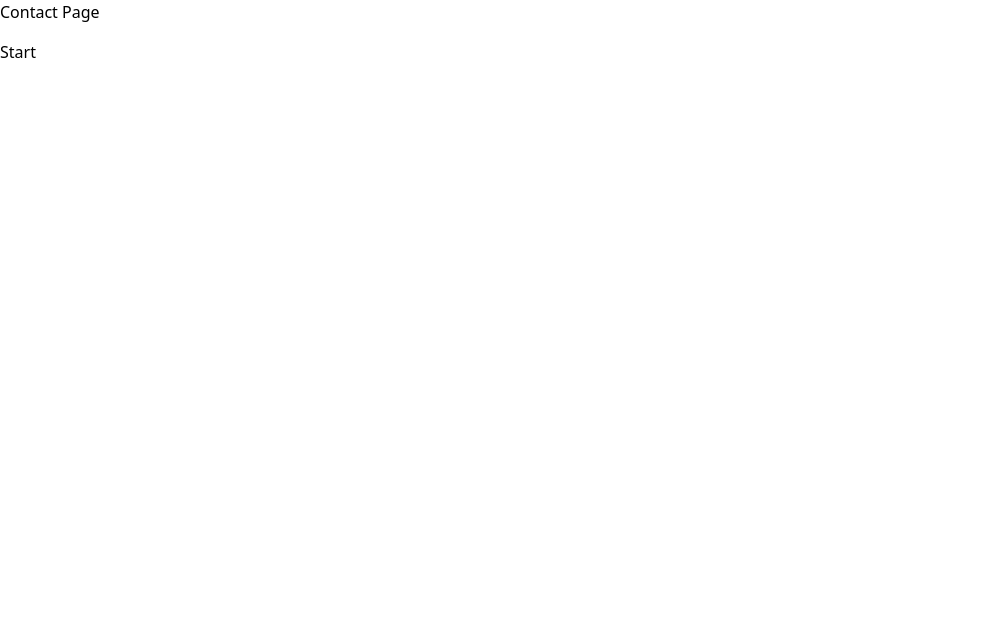
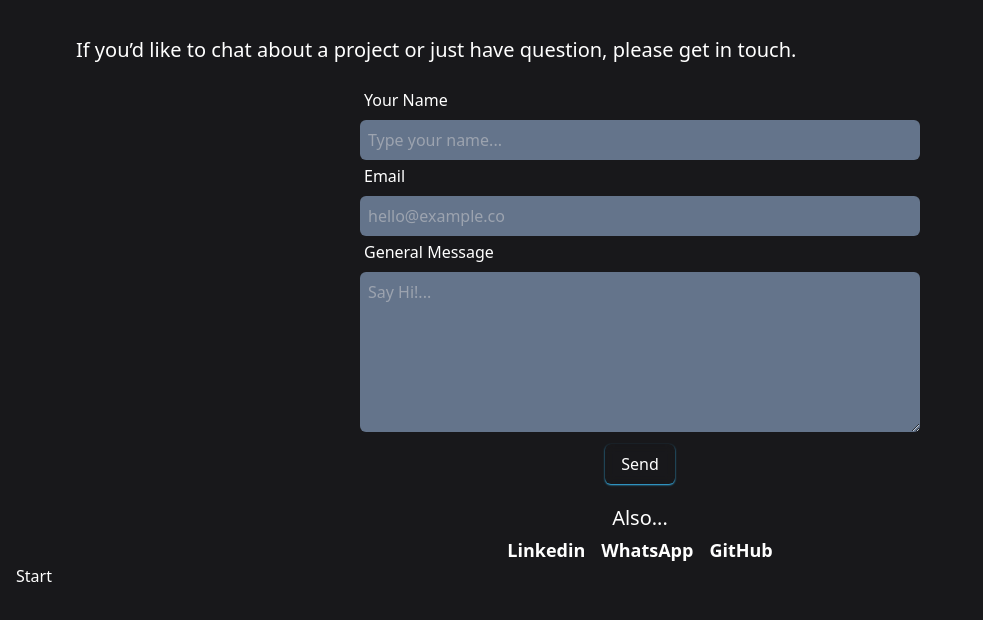
Before and after one commit to LuisEnrique25/portfolio, a React (Vite) app: page /contact in a window 1280 px wide. Shown: the top 620 px of the page, without its empty margins (0-983 px from the left). Built offline with nearby package versions, Linux system fonts and the light colour scheme.

Commit message:
Maquetacion y estilos agregados, faltaria el btn de navegacion

```diff
--- a/src/pages/Contact.jsx
+++ b/src/pages/Contact.jsx
@@ -1,15 +1,76 @@
 import React from 'react'
+import { useForm } from 'react-hook-form'
 import { useSelector } from 'react-redux'
-import { NavLink } from 'react-router-dom'
+import { Link, NavLink } from 'react-router-dom'
 
 const Contact = () => {
   const currentPage = useSelector(store => store.currentPage)
+  const {register, reset, handleSubmit, formState: {errors}} = useForm()
+
+  const onSubmit = () =>{
+
+  }
 
   return (
-    <section>
-      <h1>Contact Page</h1>
-      <h2 className=' p-2 text-blue-800'>{currentPage}</h2>
-      <NavLink to="/">Start</NavLink>
+    <section className='bg-zinc-900 text-white min-h-screen p-4 scroll-smooth'>
+    <section className='max-w-6xl m-auto'>
+      <h2 className='p-2 text-3xl text-[#00bdff] tracking-widest select-none '>{currentPage}</h2>
+      <p className='p-3 pt-1 text-start text-lg sm:text-xl'>If you’d like to chat about a project or just have question, please get in touch.</p>
+      <section className='w-full '>
+
+
+        <form action="" onSubmit={handleSubmit(onSubmit)} className='p-2 max-w-xl m-auto'>
+          {/**NAME */ }
+          <div className='grid gap-1'>
+            <label htmlFor="name" className='p-1'>Your Name</label>
+            <input id='name' placeholder='Type your name...' type="text" className='p-2 rounded-md overflow-hidden outline-none bg-slate-500' {...register("name",
+            {required: "This field is required",
+            maxLength:{
+              value: 30,
+              message: "The text is very long! No more than 30 characters!"
+            }
+          })} />
+          {errors.name && <p className='text-sm text-red-400 text-center'>{errors.name.message}</p>}
+          </div>
+
+          {/**EMAIL */ }
+          <div className='grid gap-1'>
+            <label htmlFor="email" className='p-1'>Email</label>
+            <input id='email' type="email" placeholder='hello@example.co' className='p-2 rounded-md overflow-hidden outline-none bg-slate-500' {...register("email",
+            {required: "This field is required",
+            pattern:{
+              value : /^[a-zA-Z0-9.!#$%&'*+/=?^_`{|}~-]+@[a-zA-Z0-9-]+\.[a-zA-Z0-9-.]+$/,
+              message: "The format is not valid!"
+            }})} />
+            {errors.email && <p className='text-sm text-red-400 text-center'>{errors.email.message}</p>}
+          </div>
+
+          {/**MESSAGE */ }
+          <div className='grid gap-1'>
+            <label htmlFor="message" className='p-1'>General Message</label>
+            <textarea name="message" id="message"  rows="6" placeholder='Say Hi!...' className='p-2 rounded-md overflow-hidden outline-none bg-slate-500' {...register("message", {
+              required: "This field is required"
+            })}></textarea>
+            {errors.message && <p className='text-sm text-red-400 text-center'>{errors.message.message}</p>}
+          </div>
+          <div className='w-full p-3 flex justify-center'>
+            <button className='p-2 sm:px-4 shadow-sm rounded-md backdrop-blur-sm hover:bg-sky-600/10 hover:backdrop-blur-md shadow-sky-400 hover:shadow-sky-400 hover:shadow-md '>Send</button>
+          </div>
+
+        </form>
+
+        <section className='w-full'>
+          <h2 className='text-center text-lg sm:text-xl pb-1'>Also...</h2>
+          <ul className='flex gap-4 justify-center'>
+            <Link to="https://www.linkedin.com/in/luis-reyes-1732a3227/" target='_blank' className='sm:text-lg hover:underline hover:text-blue-500 font-semibold'>Linkedin</Link>
+            <Link to="https://wa.me/522215870242" target='_blank' className='sm:text-lg hover:underline hover:text-emerald-500 font-semibold'>WhatsApp</Link>
+            <Link to="https://github.com/LuisEnrique25" target='_blank' className='sm:text-lg hover:underline hover:text-gray-500 font-semibold'>GitHub</Link>
+          </ul>
+        </section>
+
+      </section>
+    </section>
+    <NavLink to="/">Start</NavLink>
     </section>
   )
 }
```
